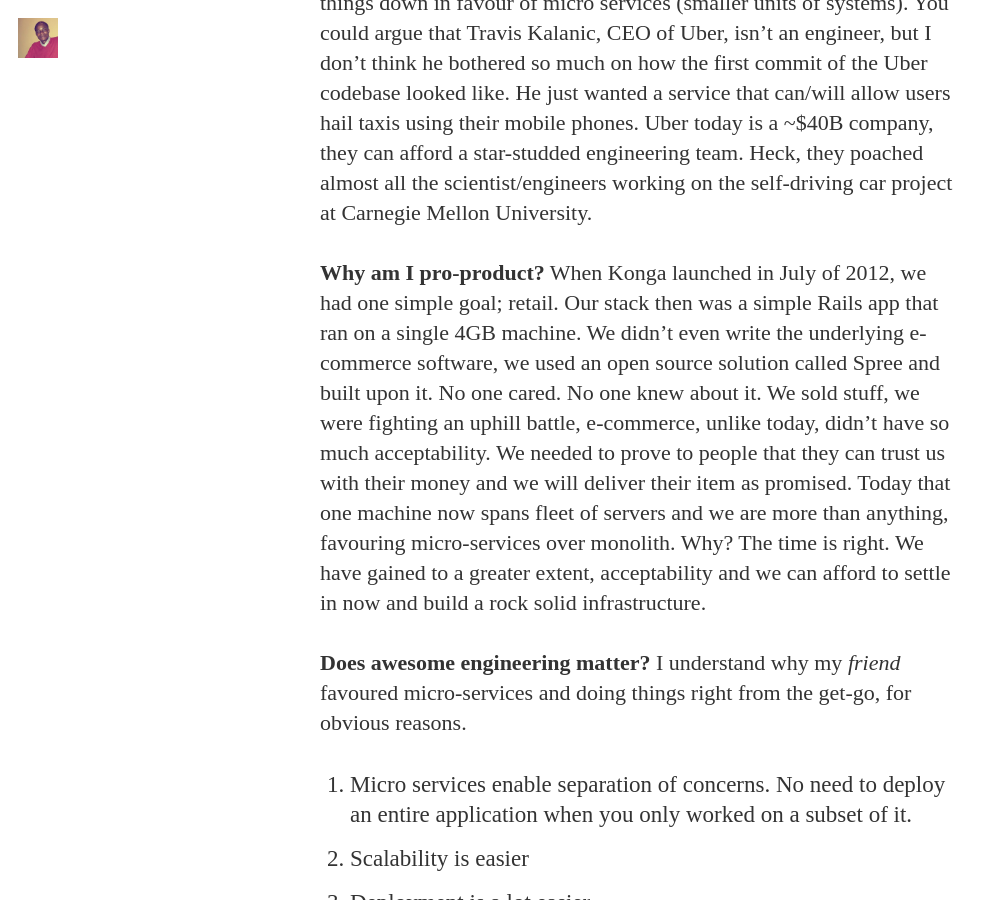
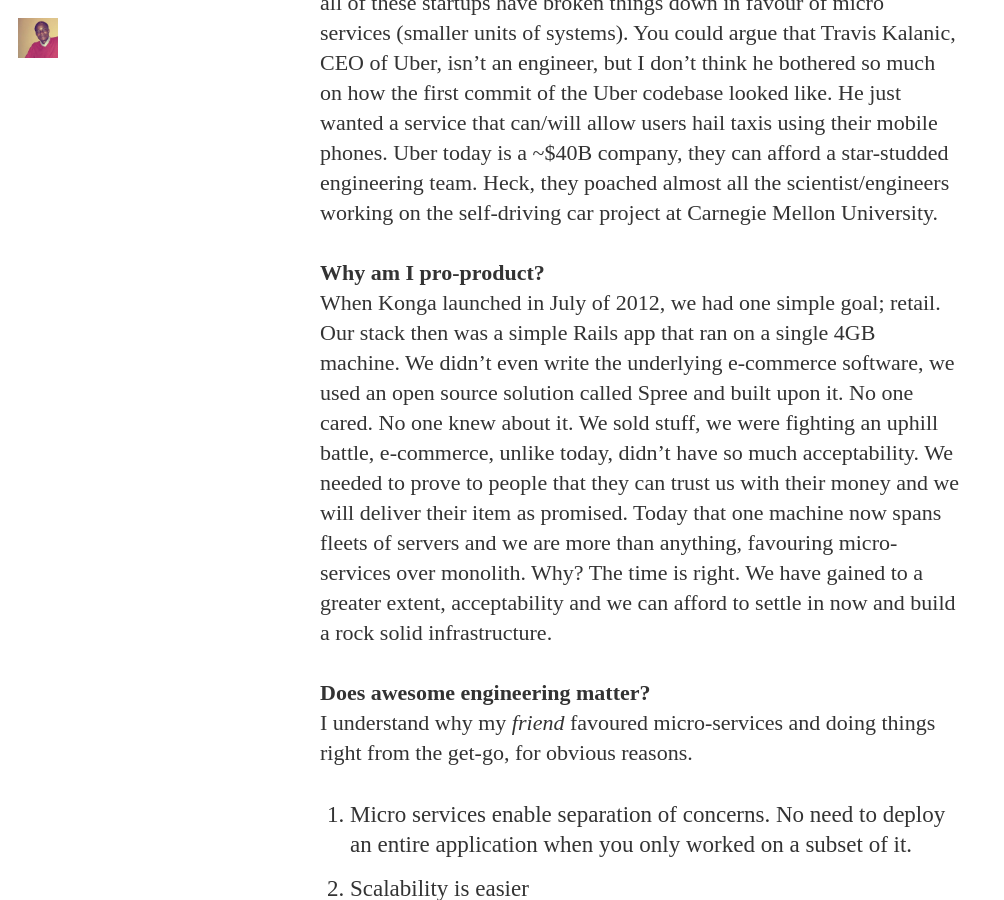
Before and after one commit to cyberomin/cyberomin.github.io, a Jekyll site: the page built from _posts/2015-10-06-priority.markdown, in a window 1280 px wide and 900 px high, scrolled down 2593 px. Shown: the whole window, without its empty margins (0-1004 px from the left). Built offline with Jekyll 4.4.1, drawn with Linux system fonts in a browser that asks for light colours; nearby versions of some CDN libraries; some web fonts are replaced; library files that are not in the unit come from our copies; Markdown is read by kramdown in place of the engine named in the settings; comment, search, counter and statistics services are not loaded.

Commit message:
Changed formatting

```diff
--- a/_posts/2015-10-06-priority.markdown
+++ b/_posts/2015-10-06-priority.markdown
@@ -26,13 +26,13 @@
 
 <p>While writing scalable software and code cannot be ignored, it is imperative to note that if your product doesn’t gain market acceptability you are doomed. Dead. Your super sleek MEAN(Mongo, Express, Angular, Node) based app that runs on 4 Amazon M3 large instances with an elastic load balancer in front of them all using a MySQL RDS and a read replica will come to nut. Nothing. Nobody cares.</p>
 
-<p><strong>Product before engineering</strong>
+<p><strong>Product before engineering</strong><br/>
 Every hyper-growth startup today all started with less over engineering and in some cases monoliths; Netflix, Uber, Spotify, Dropbox, Twitter etc all ran really large systems and in most cases all in one machine. They were all super focused on the products. They all bothered about sleek engineering after they got a strong foot hold in the market. Today, all of these startups have broken things down in favour of micro services (smaller units of systems). You could argue that Travis Kalanic, CEO of Uber, isn’t an engineer, but I don’t think he bothered so much on how the first commit of the Uber codebase looked like. He just wanted a service that can/will allow users hail taxis using their mobile phones. Uber today is a ~$40B company, they can afford a star-studded engineering team. Heck, they poached almost all the scientist/engineers working on the self-driving car project at Carnegie Mellon University.</p>
 
-<p><strong>Why am I pro-product?</strong>
-When Konga launched in July of 2012, we had one simple goal; retail. Our stack then was a simple Rails app that ran on a single 4GB machine. We didn’t even write the underlying e-commerce software, we used an open source solution called Spree and built upon it. No one cared. No one knew about it. We sold stuff, we were fighting an uphill battle, e-commerce, unlike today, didn’t have so much acceptability. We needed to prove to people that they can trust us with their money and we will deliver their item as promised. Today that one machine now spans fleet of servers and we are more than anything, favouring micro-services over monolith. Why? The time is right. We have gained to a greater extent, acceptability and we can afford to settle in now and build a rock solid infrastructure.</p>
+<p><strong>Why am I pro-product?</strong><br/>
+When Konga launched in July of 2012, we had one simple goal; retail. Our stack then was a simple Rails app that ran on a single 4GB machine. We didn’t even write the underlying e-commerce software, we used an open source solution called Spree and built upon it. No one cared. No one knew about it. We sold stuff, we were fighting an uphill battle, e-commerce, unlike today, didn’t have so much acceptability. We needed to prove to people that they can trust us with their money and we will deliver their item as promised. Today that one machine now spans fleets of servers and we are more than anything, favouring micro-services over monolith. Why? The time is right. We have gained to a greater extent, acceptability and we can afford to settle in now and build a rock solid infrastructure.</p>
 
-<p><strong>Does awesome engineering matter?</strong>
+<p><strong>Does awesome engineering matter?</strong><br/>
 I understand why my <i>friend</i> favoured micro-services and doing things right from the get-go, for obvious reasons.</p>
 
 <ol>
```
Also changed, not shown: 1 other file.
